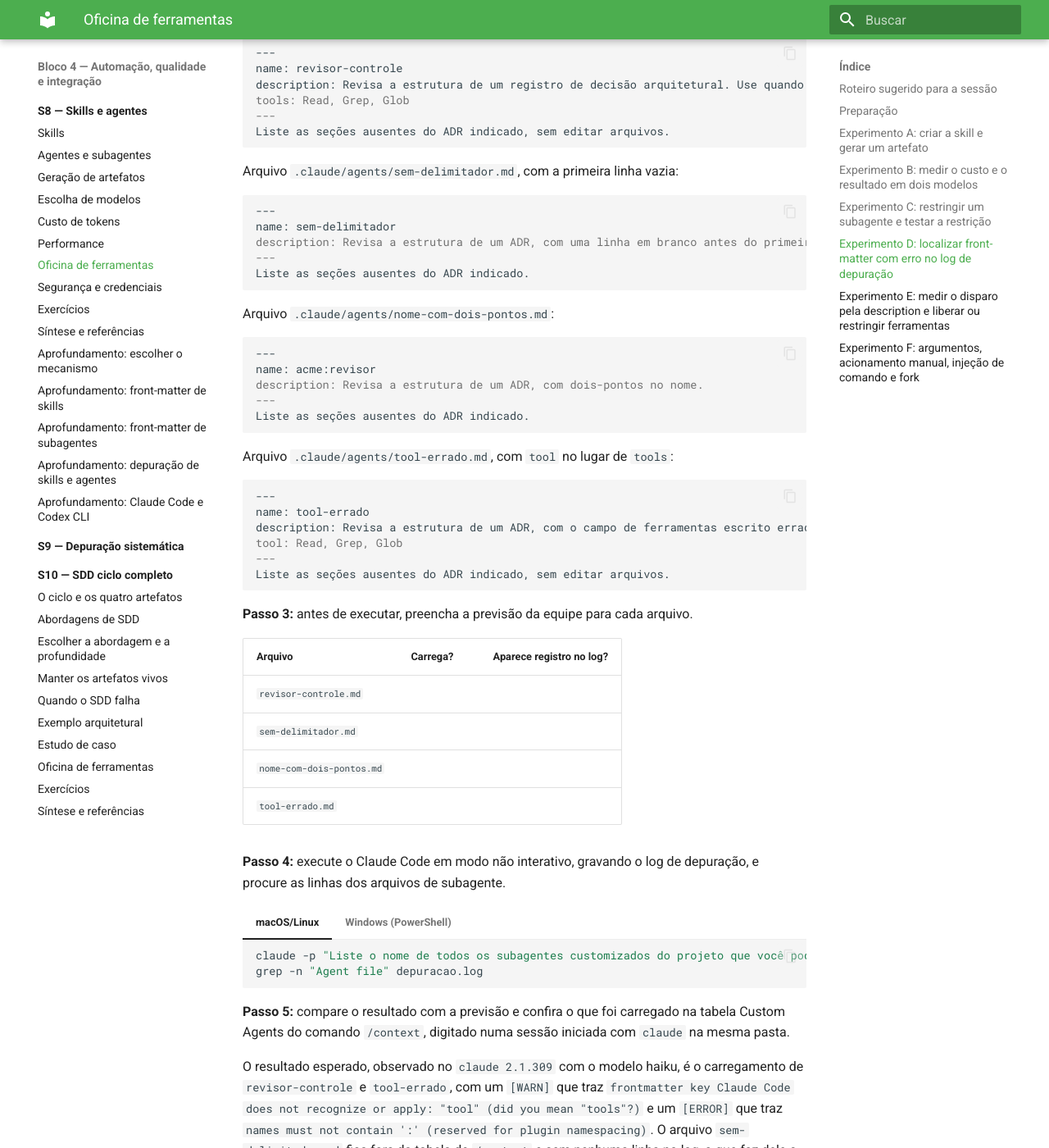
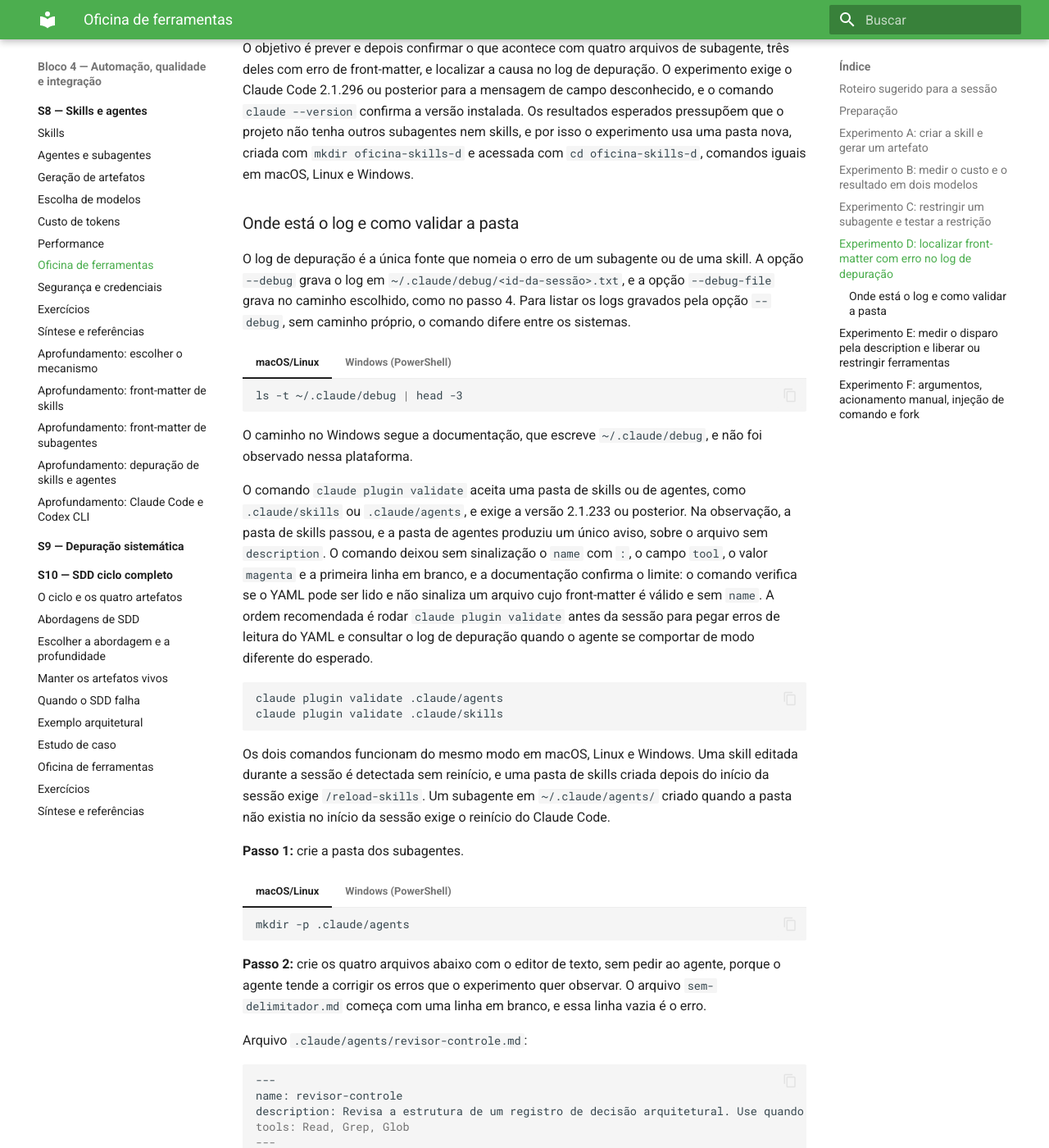
Before and after one commit to arkhibr/workshops-ia-agentica, an MkDocs documentation site: the page built from docs/sessao-08-skills-e-agentes/oficina-de-ferramentas.md, in a window 1280 px wide and 1400 px high, scrolled down 4764 px. Shown: the whole window at 82% size. Built offline with MkDocs 1.6.1 and Material for MkDocs 9.7.7, drawn with Linux system fonts in a browser that asks for light colours; some of the changed text lies outside the part shown.

Commit message:
docs: mescla o log de depuração na oficina e acrescenta o percurso dos experimentos
Co-Authored-By: Claude Sonnet 5.5 <noreply@anthropic.com>

````diff
--- a/docs/sessao-08-skills-e-agentes/oficina-de-ferramentas.md
+++ b/docs/sessao-08-skills-e-agentes/oficina-de-ferramentas.md
@@ -1,17 +1,21 @@
 # Oficina de ferramentas: criar e medir uma skill
 
-Esta oficina conduz cada participante a criar uma skill que gera um artefato, a executá-la e a medir o resultado em dois modelos, num projeto vazio criado durante a própria sessão. O exemplo é a skill `registrando-decisao-arquitetural`, que escreve um registro de decisão arquitetural em Markdown para a ACME, uma universidade fictícia, e o mesmo exemplo volta no exercício-âncora.
+Esta oficina conduz cada participante a criar uma skill que gera um artefato, a executá-la e a medir o resultado em dois modelos, num projeto vazio criado durante a própria sessão. O exemplo é a skill `registrando-decisao-arquitetural`, que escreve um registro de decisão arquitetural em Markdown para a ACME, uma universidade fictícia, e o mesmo exemplo volta no exercício-âncora. Na [ficha de requisitos](index.md#a-ficha-de-requisitos), a oficina é o momento de verificar por medição e por teste as linhas que as páginas de teoria preencheram.
 
 ## Roteiro sugerido para a sessão
 
 | Experimento | Tempo | Classificação |
 |---|---:|---|
-| A. Criar a skill e gerar um artefato conferido por script | 12 min | Essencial em aula |
-| B. Medir o custo e o resultado em dois modelos | 9 min | Essencial em aula |
+| A. Criar a skill e gerar um artefato conferido por script | 10 min | Essencial em aula |
+| B. Medir o custo e o resultado em dois modelos | 7 min | Essencial em aula |
 | C. Restringir um subagente e testar a restrição | fora do relógio | Extensão opcional |
 | D. Localizar front-matter com erro no log de depuração | fora do relógio | Extensão opcional |
 | E. Medir o disparo pela `description` e liberar ou restringir ferramentas | fora do relógio | Extensão opcional |
 | F. Argumentos, acionamento manual, injeção de comando e fork | fora do relógio | Extensão opcional |
+
+Com pouco tempo, o passo de medição do Experimento B pode ser feito pelo instrutor como demonstração, e os Experimentos C a F ficam para a dupla que terminar antes ou para depois da sessão.
+
+![Dois cartões em aula, o Experimento A de 10 minutos e o Experimento B de 7 minutos, ligados por uma seta, e quatro cartões de extensão opcional fora do relógio, os Experimentos C, D, E e F. Cada cartão indica a linha da ficha de requisitos que verifica.](assets/percurso-dos-experimentos.png)
 
 ## Preparação
 
@@ -123,6 +127,31 @@ No Codex CLI, o passo com `tools` não tem correspondente direto, porque o arqui
 
 O objetivo é prever e depois confirmar o que acontece com quatro arquivos de subagente, três deles com erro de front-matter, e localizar a causa no log de depuração. O experimento exige o Claude Code 2.1.296 ou posterior para a mensagem de campo desconhecido, e o comando `claude --version` confirma a versão instalada. Os resultados esperados pressupõem que o projeto não tenha outros subagentes nem skills, e por isso o experimento usa uma pasta nova, criada com `mkdir oficina-skills-d` e acessada com `cd oficina-skills-d`, comandos iguais em macOS, Linux e Windows.
 
+### Onde está o log e como validar a pasta
+
+O log de depuração é a única fonte que nomeia o erro de um subagente ou de uma skill. A opção `--debug` grava o log em `~/.claude/debug/<id-da-sessão>.txt`, e a opção `--debug-file` grava no caminho escolhido, como no passo 4. Para listar os logs gravados pela opção `--debug`, sem caminho próprio, o comando difere entre os sistemas.
+
+=== "macOS/Linux"
+    ```bash
+    ls -t ~/.claude/debug | head -3
+    ```
+
+=== "Windows (PowerShell)"
+    ```powershell
+    Get-ChildItem "$HOME\.claude\debug" | Sort-Object LastWriteTime -Descending | Select-Object -First 3
+    ```
+
+O caminho no Windows segue a documentação, que escreve `~/.claude/debug`, e não foi observado nessa plataforma.
+
+O comando `claude plugin validate` aceita uma pasta de skills ou de agentes, como `.claude/skills` ou `.claude/agents`, e exige a versão 2.1.233 ou posterior. Na observação, a pasta de skills passou, e a pasta de agentes produziu um único aviso, sobre o arquivo sem `description`. O comando deixou sem sinalização o `name` com `:`, o campo `tool`, o valor `magenta` e a primeira linha em branco, e a documentação confirma o limite: o comando verifica se o YAML pode ser lido e não sinaliza um arquivo cujo front-matter é válido e sem `name`. A ordem recomendada é rodar `claude plugin validate` antes da sessão para pegar erros de leitura do YAML e consultar o log de depuração quando o agente se comportar de modo diferente do esperado.
+
+```bash
+claude plugin validate .claude/agents
+claude plugin validate .claude/skills
+```
+
+Os dois comandos funcionam do mesmo modo em macOS, Linux e Windows. Uma skill editada durante a sessão é detectada sem reinício, e uma pasta de skills criada depois do início da sessão exige `/reload-skills`. Um subagente em `~/.claude/agents/` criado quando a pasta não existia no início da sessão exige o reinício do Claude Code.
+
 **Passo 1:** crie a pasta dos subagentes.
 
 === "macOS/Linux"
@@ -211,11 +240,11 @@ O resultado esperado, observado no `claude 2.1.309` com o modelo haiku, é o car
 
 - Qual dos três erros tem o efeito mais perigoso para a segurança, e por quê?
 - Qual deles não deixa nenhum rastro no log, e como a equipe o encontraria sem a previsão feita no passo 3?
-- O comando `claude plugin validate .claude/agents` aponta esses três erros? A página [Depuração de skills e agentes](depuracao-de-skills-e-agentes.md#validar-a-pasta-antes-da-sessao) traz o resultado observado.
+- O comando `claude plugin validate .claude/agents` aponta esses três erros? A seção [Onde está o log e como validar a pasta](#onde-esta-o-log-e-como-validar-a-pasta) traz o resultado observado.
 
 !!! note "Claude Code e Codex CLI"
     **Claude Code:** a mensagem de campo desconhecido e os arquivos ignorados constam de [Frontmatter reference](https://code.claude.com/docs/en/sub-agents#frontmatter-reference) e de [Subagent files Claude Code skips](https://code.claude.com/docs/en/sub-agents#subagent-files-claude-code-skips).
-    **Codex CLI:** a documentação lida não descreve um log equivalente para arquivos de agente com erro, item sem confirmação. O comando `codex debug prompt-input` mostra o prompt visível ao modelo, e o formato TOML dos agentes está na [documentação de Subagents](https://learn.chatgpt.com/docs/agent-configuration/subagents).
+    **Codex CLI:** a documentação lida não descreve um log equivalente para arquivos de agente com erro, item sem confirmação. O comando `codex debug prompt-input` mostra o prompt visível ao modelo, `codex doctor` diagnostica a instalação, e o formato TOML dos agentes está na [documentação de Subagents](https://learn.chatgpt.com/docs/agent-configuration/subagents).
 
 ## Experimento E: medir o disparo pela description e liberar ou restringir ferramentas
 
````
Also changed, not shown: docs/sessao-08-skills-e-agentes/assets/percurso-dos-experimentos.png (added), docs/sessao-08-skills-e-agentes/assets/percurso-dos-experimentos.svg (added), 1 other file.
